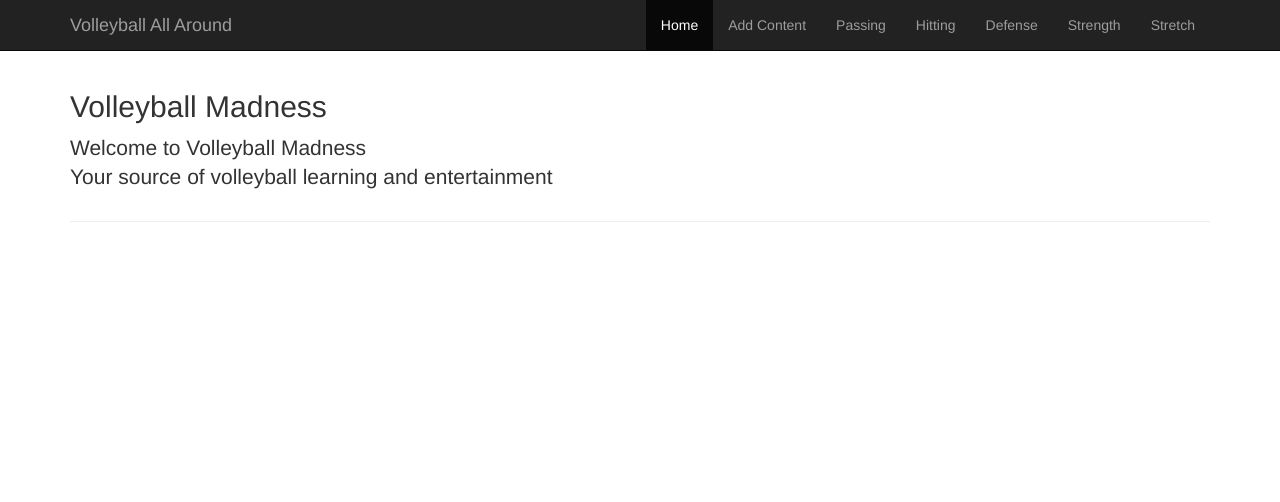
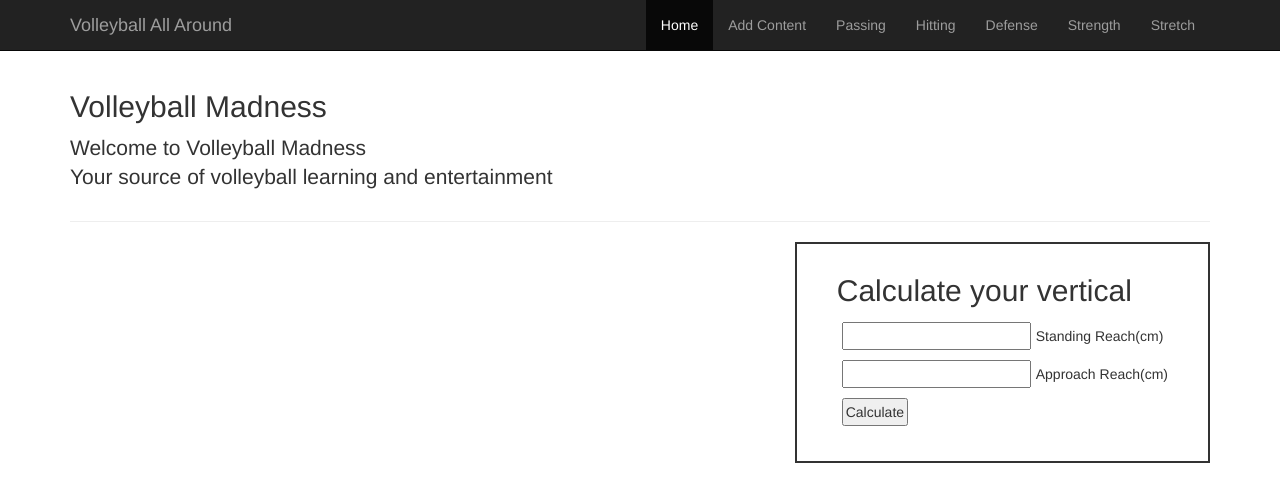
Before and after one commit to MinhCredible/volleyball-webpage, a plain HTML site: page index.html in a window 1280 px wide. Drawn offline with nearby package versions, Linux system fonts and the light colour scheme.

Commit message:
added vertical calculator to index and some style to css

```diff
--- a/css/style.css
+++ b/css/style.css
@@ -3,3 +3,18 @@
 body {
   padding-top: 50px;
 }
+
+.vertical{
+	float: right;
+	padding: 10px 40px 10px;
+	border: solid 2px;
+}
+
+#vert input {
+	padding: 2px 2px;
+	margin: 5px 5px;
+}
+
+#vert button {
+	margin-left: 4px;
+}
--- a/index.html
+++ b/index.html
@@ -5,7 +5,7 @@
     <meta http-equiv="X-UA-Compatible" content="IE=edge">
     <meta name="viewport" content="width=device-width, initial-scale=1">
 
-<title>Volley-Madness</title>
+<title>MinhCredible</title>
 <!-- jQuery (necessary for Bootstrap's JavaScript plugins) -->
     <script src="https://ajax.googleapis.com/ajax/libs/jquery/1.11.3/jquery.js"></script>
 <link href="css/bootstrap.css" rel="stylesheet">
@@ -47,9 +47,37 @@
   </div>
 </div><!-- /.container -->
 
+<div class="container">
+  <div id="vertical1" class="vertical">
+    <h2>Calculate your vertical</h2>
+  <form id="vert">
+    <div>
+      <input  type='text' id="srVert" />Standing Reach(cm)<br>
+      <input  type='text' id="arVert" />Approach Reach(cm)<br>
+      <input type="button" value="Calculate"  onclick="calVert()" /><br>
+      <label for="totalVert" id="totalVert"></label>
+      <label for="inch" id="inch"></label>
+    </div>
+  </form>
+  </div>
+</div>
+
 
 
 <!-- Include all compiled plugins (below), or include individual files as needed -->
 <script src="js/bootstrap.js"></script>
+<script type="text/javascript">
+
+
+function calVert(){
+
+  var x = parseInt(document.getElementById("srVert").value);
+  var y = parseInt(document.getElementById("arVert").value);
+  var totalVert = (y - x);
+  document.getElementById("totalVert").innerHTML = "Your vertical is" + " " + totalVert + " " + "cm" + " or " ;
+}
+</script>
+
+
 </body>
 </html>
```
